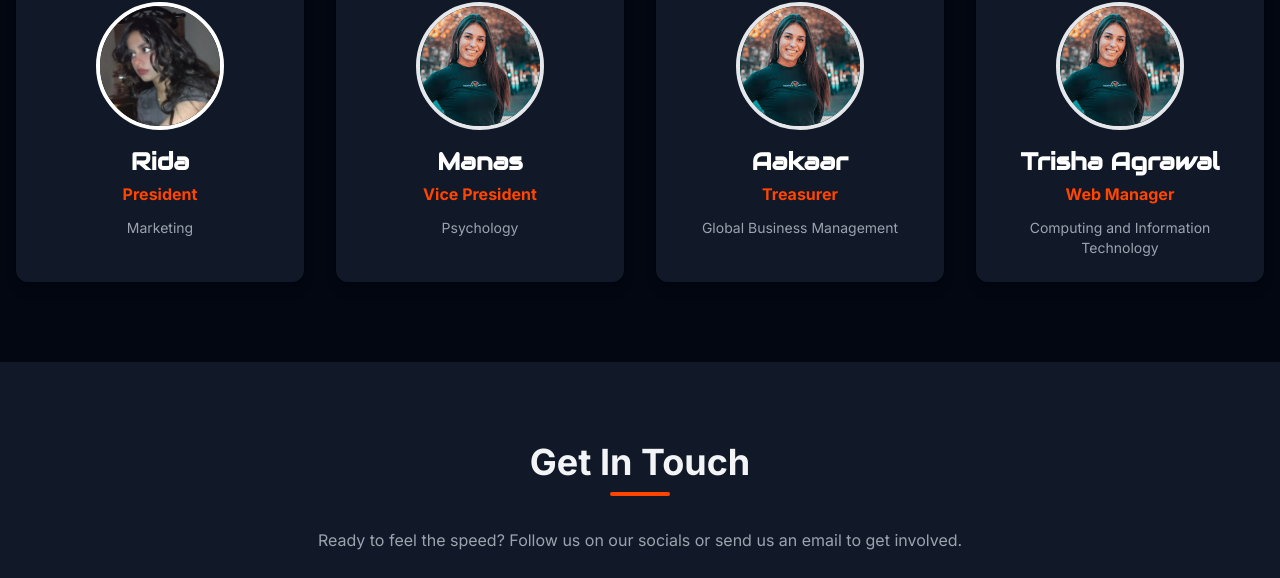
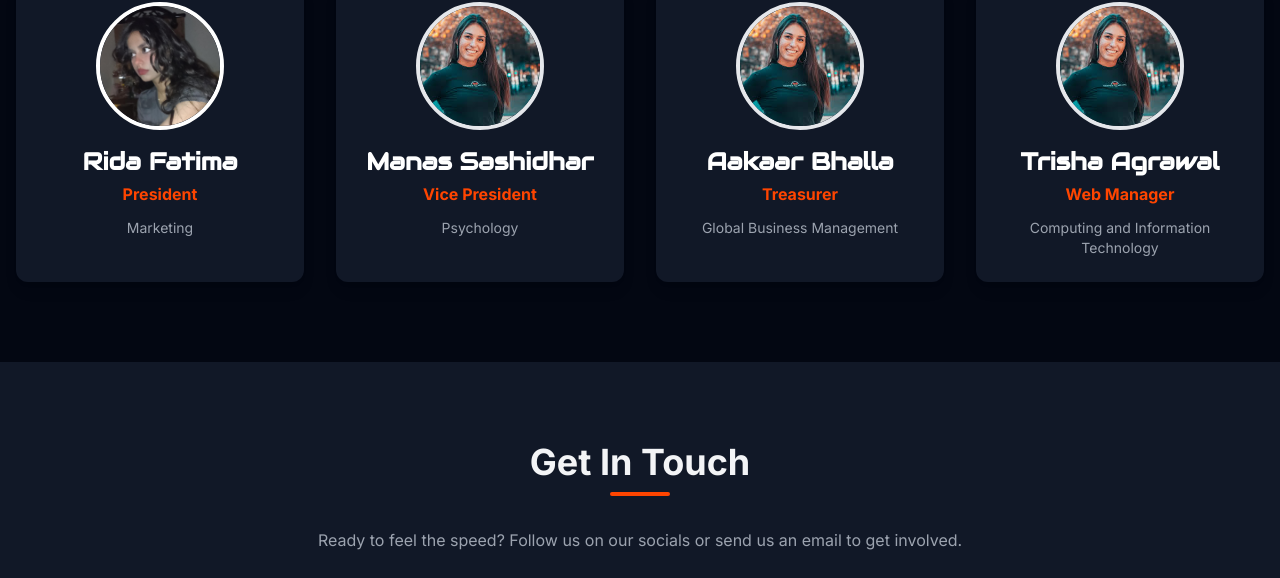
Before and after one commit to trishaagrawal31/Pitstop-website, a website: page index.html in a window 1280 px wide. Shown: the part 1834-2412 px from the top of the page. Drawn offline with nearby package versions, Linux system fonts and the light colour scheme.

Commit message:
new pics and names of board members

```diff
--- a/index.html
+++ b/index.html
@@ -205,19 +205,19 @@
                 <div class="grid grid-cols-1 md:grid-cols-2 lg:grid-cols-4 gap-8">
                     <div class="card-item bg-gray-900 p-6 rounded-xl shadow-lg text-center transform hover:-translate-y-2 transition-transform duration-300">
                         <img src="./images/rida.jpg" alt="Board Member John Doe" class="w-32 h-32 rounded-full mx-auto mb-4 border-4 object-cover" style="border-color: white">
-                        <h3 class="text-2xl font-bold font-['Audiowide'] text-white mb-1">Rida</h3>
+                        <h3 class="text-2xl font-bold font-['Audiowide'] text-white mb-1">Rida Fatima</h3>
                         <p class="font-semibold mb-3" style="color: var(--accent-color)">President</p>
                         <p class="text-gray-400 text-sm">Marketing</p>
                     </div>
                     <div class="card-item bg-gray-900 p-6 rounded-xl shadow-lg text-center transform hover:-translate-y-2 transition-transform duration-300">
                         <img src="./images/pic.jpeg" alt="Board Member Jane Smith" class="w-32 h-32 rounded-full mx-auto mb-4 border-4 object-cover" >
-                        <h3 class="text-2xl font-bold font-['Audiowide'] text-white mb-1">Manas</h3>
+                        <h3 class="text-2xl font-bold font-['Audiowide'] text-white mb-1">Manas Sashidhar</h3>
                         <p class="font-semibold mb-3" style="color: var(--accent-color);">Vice President</p>
                         <p class="text-gray-400 text-sm">Psychology</p>
                     </div>
                     <div class="card-item bg-gray-900 p-6 rounded-xl shadow-lg text-center transform hover:-translate-y-2 transition-transform duration-300">
                         <img src="./images/pic.jpeg" alt="Board Member Alex Lee" class="w-32 h-32 rounded-full mx-auto mb-4 border-4 object-cover" >
-                        <h3 class="text-2xl font-bold font-['Audiowide'] text-white mb-1">Aakaar</h3>
+                        <h3 class="text-2xl font-bold font-['Audiowide'] text-white mb-1">Aakaar Bhalla</h3>
                         <p class="font-semibold mb-3" style="color: var(--accent-color);">Treasurer</p>
                         <p class="text-gray-400 text-sm">Global Business Management</p>
                     </div>
```
